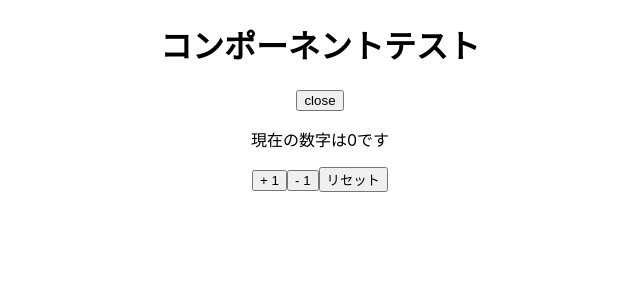
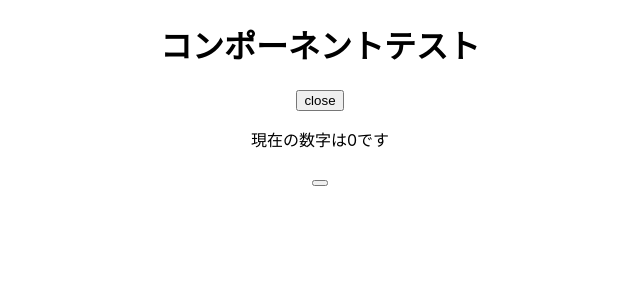
Before and after one commit to SW-mori/react_study, a React (Create React App) app in the folder my-app/: page / in a window 1280 px wide. Shown: the top 300 px of the page, without its empty margins (320-960 px from the left). Built offline with nearby package versions, Linux system fonts and the light colour scheme.

Commit message:
コンポーネント練習

```diff
--- a/my-app/src/App.tsx
+++ b/my-app/src/App.tsx
@@ -14,7 +14,7 @@ const Counter = () => {
       <Title/>
       <button onClick={toggle}>{open ? 'close' : 'open'}</button>
       <div className={open ? 'isOpen' : 'isClose'}>
-        <Button/>
+        <Button click={'increment'}/>
       </div>
     </div>
   )
--- a/my-app/src/components/button/setCountBtn.tsx
+++ b/my-app/src/components/button/setCountBtn.tsx
@@ -1,16 +1,20 @@
 import { useState } from 'react';
 
-const Button = () => {
+const Button = (click) => {
 
   // countという名前のstate変数を宣言、初期値0をセット
   const [count, setCount] = useState(0)
 
+  let text = ''
+
+  if (click === 'increment') {
+    text = '+ 1'
+  }
+
   return (
     <>
       <p>現在の数字は{count}です</p>
-      <button onClick={() => setCount(prevState => prevState + 1)}>+ 1</button>
-      <button onClick={() => setCount(count - 1)}>- 1</button>
-      <button onClick={() => setCount(0)}>リセット</button>
+      <button onClick={() => setCount(prevState => prevState + 1)}>{ text }</button>
     </>
   )
 }
```
